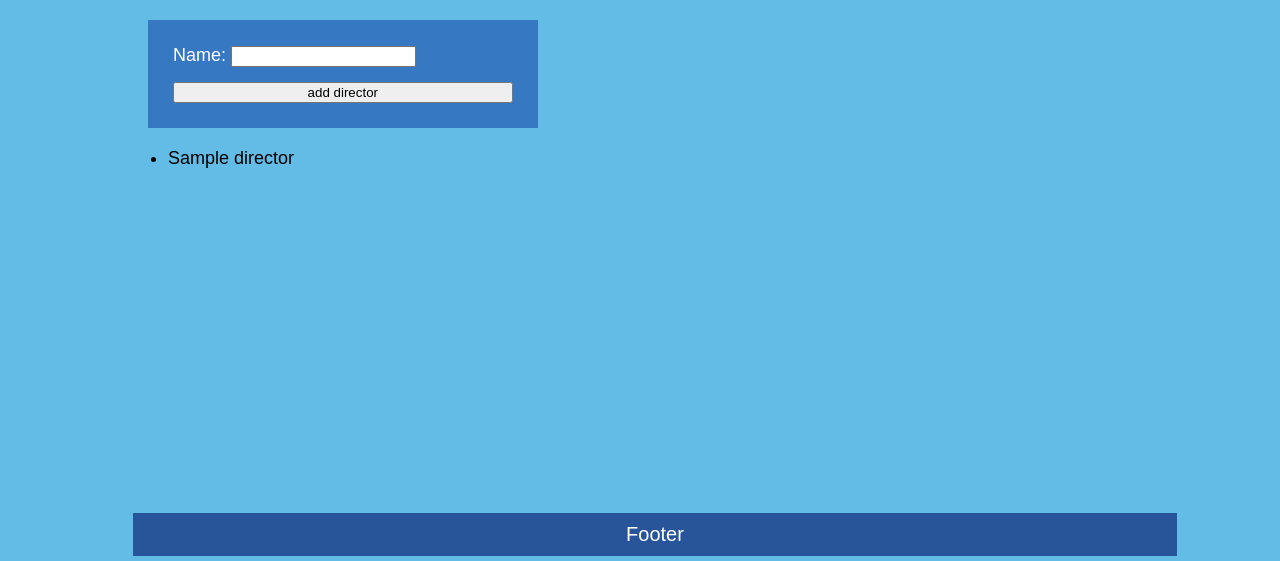
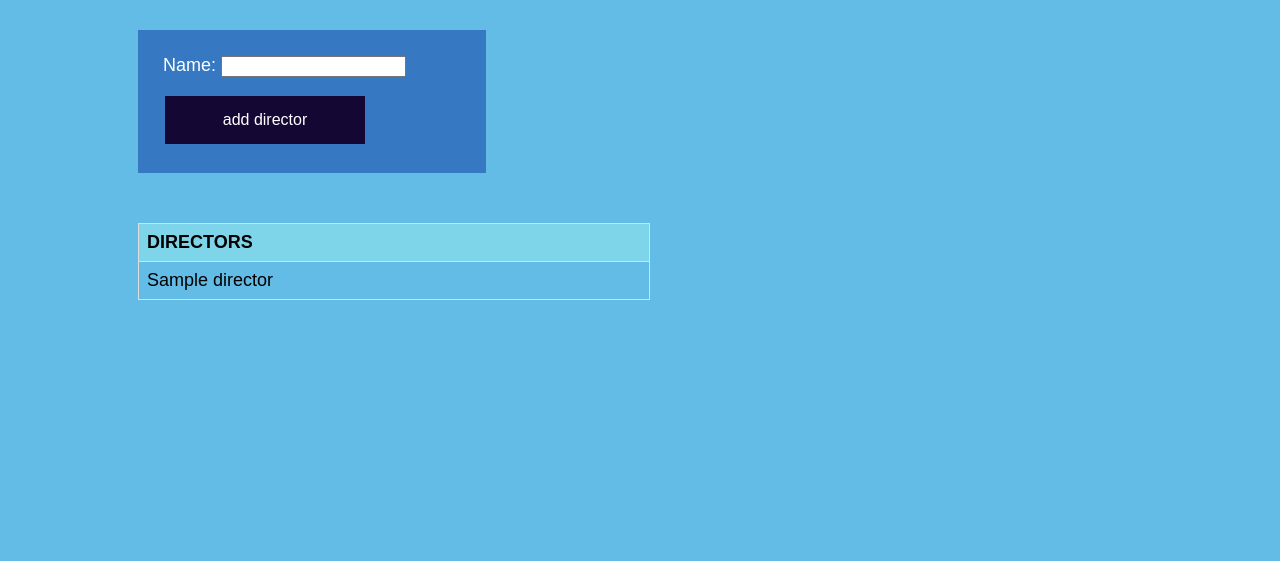
Before and after one commit to 85Marcin/DVD_shop, a Flask app: page /directors in a window 1280 px wide. Shown: the part 239-800 px from the top of the page. Run offline with Flask 2, Linux system fonts and the light colour scheme; a database or web service that is not in the repository returns one stand-in record (values such as "Sample title"); some libraries are stand-ins or nearby versions; some web fonts are replaced.

Commit message:
more and more css

```diff
--- a/static/css/style.css
+++ b/static/css/style.css
@@ -28,6 +28,8 @@ table {
   font-family: arial, sans-serif;
   border-collapse: collapse;
   width: 100%;
+  margin-left: 10px;
+  margin-top: 30px;
 }
 td,
 th {
@@ -44,8 +46,10 @@ tr:nth-child(even) {
 #edit_item,
 #new_director {
   color: white;
-  margin: 20px;
-  margin-right: 60%;
+  margin-top: 30px;
+  margin-right: 65%;
+  margin-bottom: 50px;
+  margin-left: 10px;
   display: flex;
   flex-direction: column;
   row-gap: 15px;
@@ -62,14 +66,16 @@ footer {
   font-size: 20px;
   color: white;
   text-align: center;
-  background-color: #28559a;
+  background-color: #4b9fe1;
   padding: 10px;
   margin: 5px;
   width: 80%;
 }
 .filter {
-  /* color: white;
-  background-color: #9daaf2; */
+  display: flex;
+  flex-direction: row;
+  gap: 10px;
+  margin-left: 15px;
 }
 
 a {
@@ -88,9 +94,24 @@ menu {
   width: 25%;
   padding: 25px;
 
-  margin: 20px;
+  margin: 10px;
+  margin-top: 30px;
 }
 
-#btn_distributor {
-  width: 30%;
+.button {
+  background-color: #150734;
+  border: none;
+  color: white;
+  padding: 15px 20px;
+  text-align: center;
+  text-decoration: none;
+  display: inline-block;
+  font-size: 16px;
+  margin: 4px 2px;
+  cursor: pointer;
+  width: 200px;
 }
+
+.add_table {
+  width: 50%;
+}
--- a/templates/base.html
+++ b/templates/base.html
@@ -31,6 +31,5 @@
       <a href="/films">View stock</a>
     </nav>
     {%block contend%} {%endblock%}
-    <footer>Footer</footer>
   </body>
 </html>
--- a/templates/director/new.html
+++ b/templates/director/new.html
@@ -4,12 +4,17 @@
     <label for="director">Name: </label>
     <input type="text" id="director" name="director" />
   </div>
-  <input type="submit" value="add director" />
+  <input class="button" type="submit" value="add director" />
 </form>
-<ul>
-  {%for director in directors%}
-  <li>{{director.name}}</li>
-  {%endfor%}
-</ul>
+<table class="add_table">
+  <tr>
+    <th>DIRECTORS</th>
+    {%for director in directors%}
+  </tr>
+  <tr>
+    <td>{{director.name}}</td>
+    {%endfor%}
+  </tr>
+</table>
 
 {%endblock%}
--- a/templates/film/edit.html
+++ b/templates/film/edit.html
@@ -49,7 +49,7 @@
       value="{{film.selling_price}}"
     />
   </div>
-  <input type="submit" value="Update" />
+  <input class="button" type="submit" value="Update" />
 </form>
 
 {%endblock%}
--- a/templates/film/new.html
+++ b/templates/film/new.html
@@ -49,7 +49,7 @@
     />
   </div>
   <div>
-    <input type="submit" value="add item" />
+    <input class="button" type="submit" value="add item" />
   </div>
 </form>
 {%endblock%}
```
Also changed, not shown: templates/distributor/new.html (+11 -6 lines).
